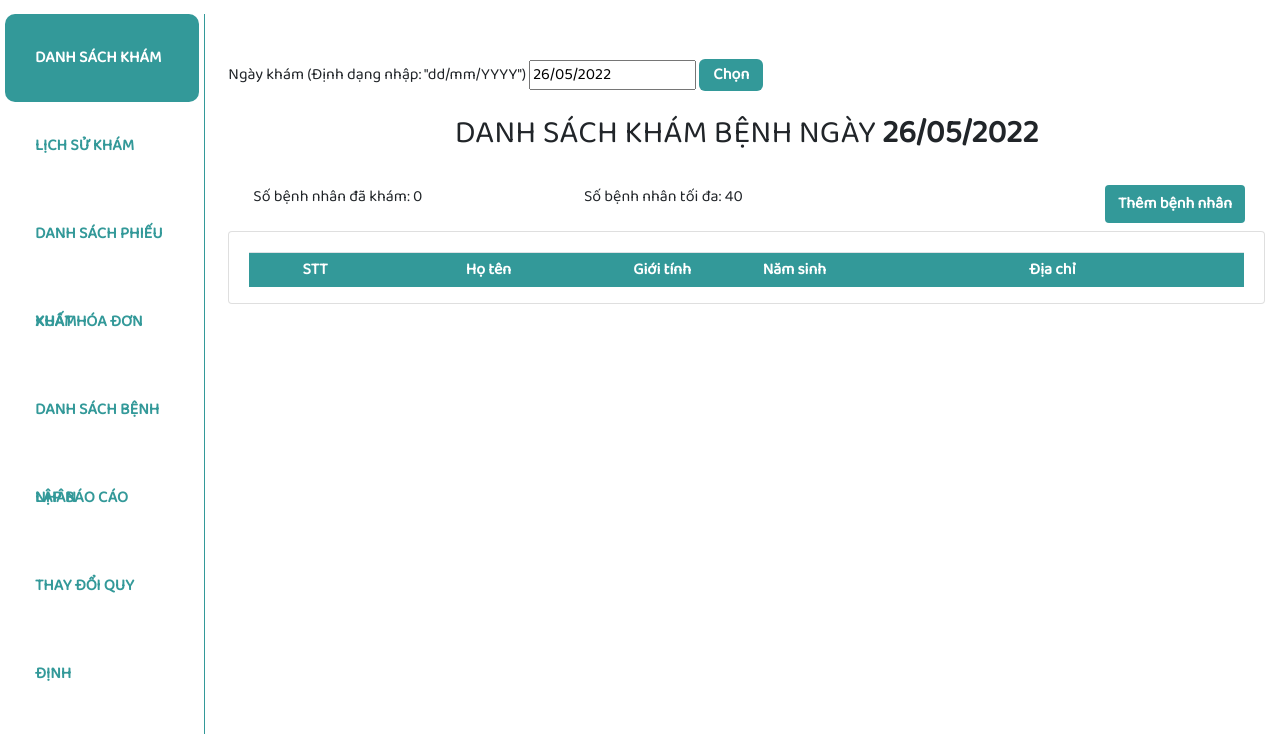
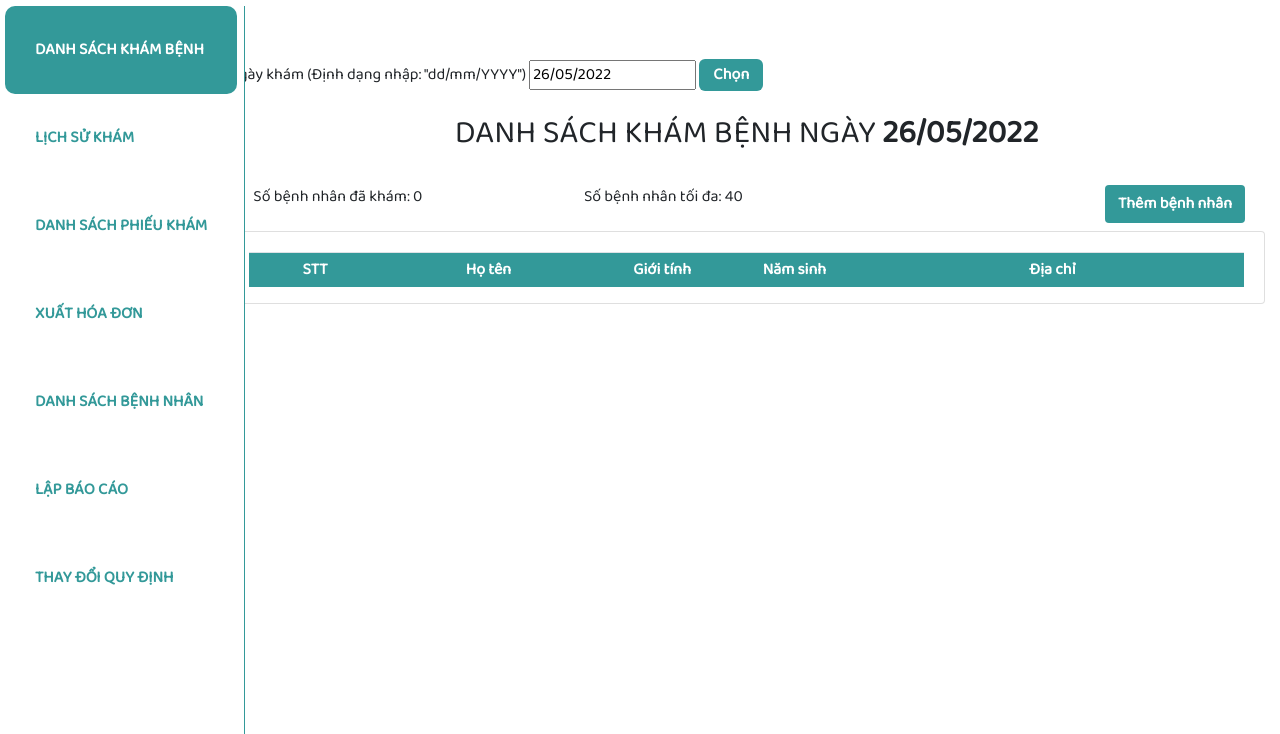
Before and after one commit to PhmNm/ClinicWeb_SEProject_HCMUS, a Django app: page /dskb in a window 1280 px wide. Shown: the part 66-800 px from the top of the page. Run offline with Django 4.2, Linux system fonts and the light colour scheme; a user stored in the database is signed in; data comes from the database, SQL or seed files in the repository; lists and menus that the app fills with data are empty.

Commit message:
resize sidebar

```diff
--- a/web_core/templates/web_core/sidebar.html
+++ b/web_core/templates/web_core/sidebar.html
@@ -1,12 +1,12 @@
 <style>
     .my-navbar.fixed-left {
         position: fixed;
-        top: 10%;
+        top: 72px;
         left: 0;
         bottom: 0;
         padding: 0;
         z-index: 1030;
-        width: 16%;
+        width: 245px;
         background: #fff;
         border-right: 1px solid #399;
         flex-flow: column nowrap;
```
